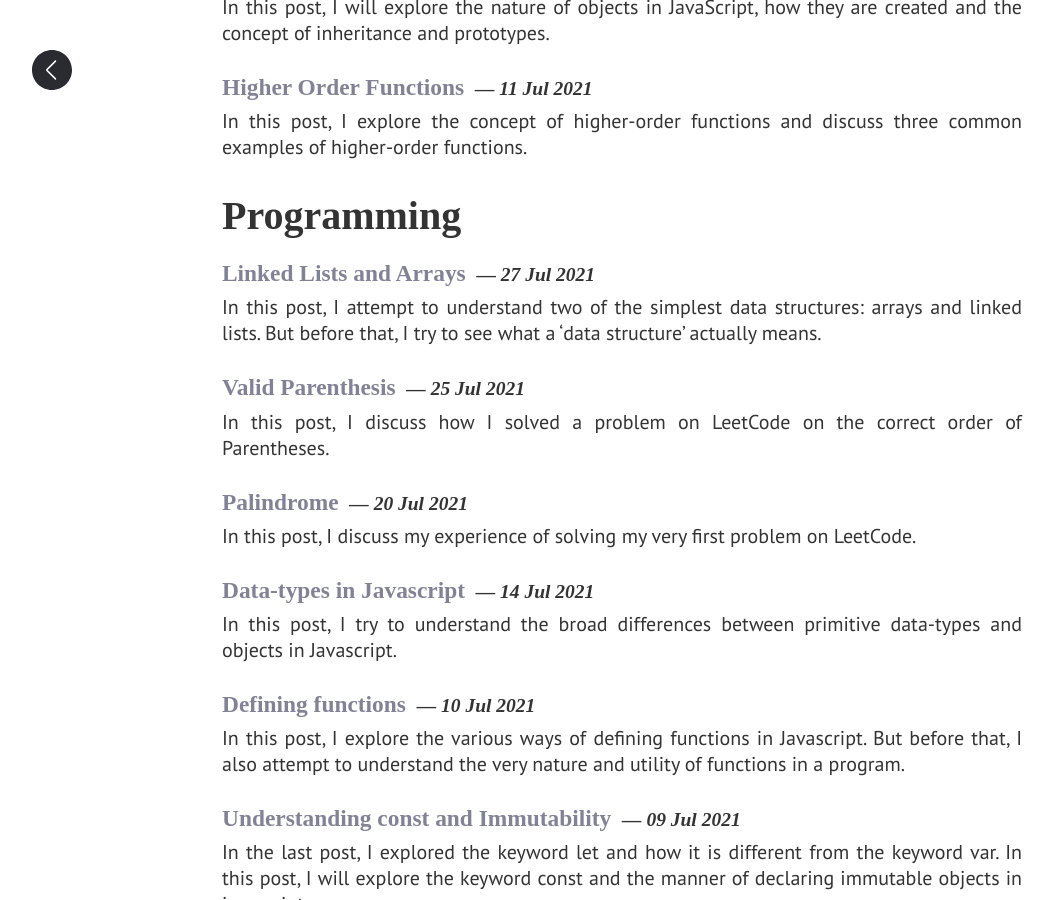
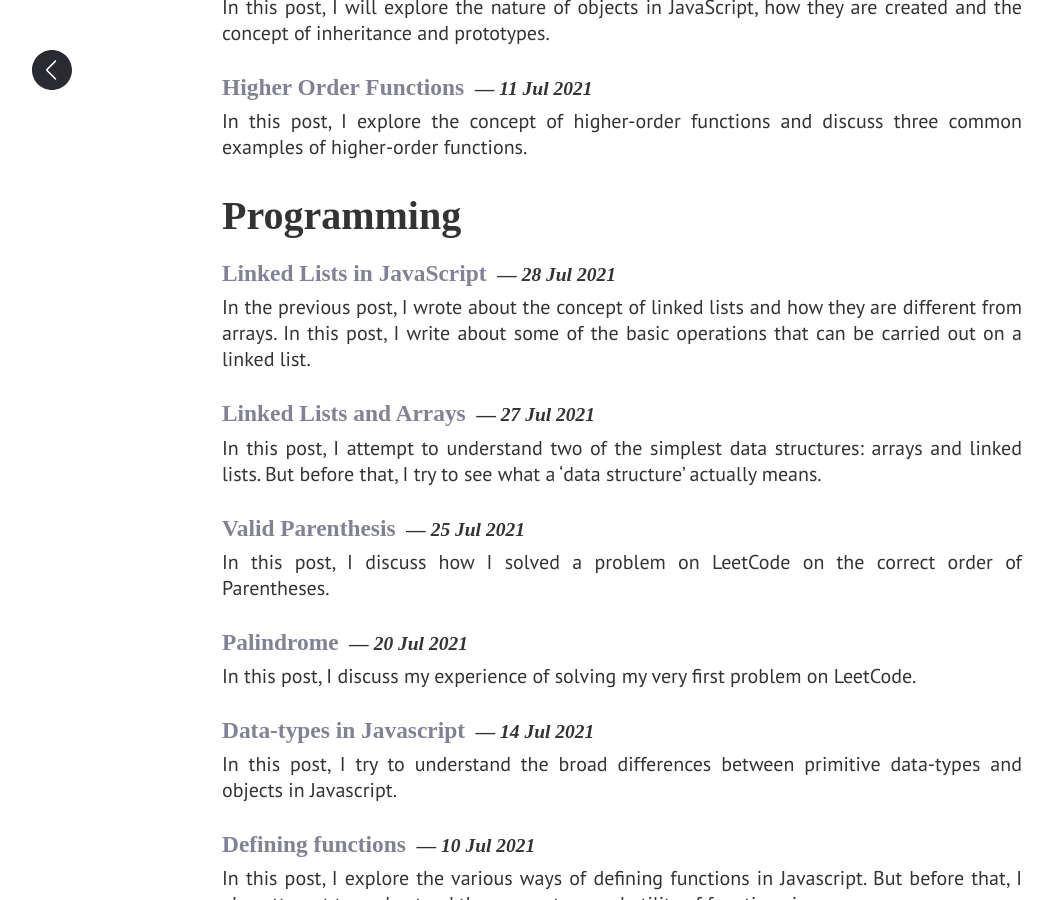
Before and after one commit to oitee/oitee.github.io, a Jekyll site: the page built from index.html, in a window 1280 px wide and 900 px high, scrolled down 330 px. Shown: the whole window, without its empty margins (18-1072 px from the left). Built offline with Jekyll 4.4.1, drawn with Linux system fonts in a browser that asks for light colours; some web fonts are replaced; part of the change alters nothing that is shown.

Commit message:
Uploading a new post on linked lists in JavaScript

````diff
--- a/_posts/2021-07-27-data-structures-arrays-and-linked-lists.md
+++ b/_posts/2021-07-27-data-structures-arrays-and-linked-lists.md
@@ -78,4 +78,4 @@ From the above discussion, the following can be inferred:
 - Linked lists take up greater space per unit than arrays, (as they have to store one or more pointers)
 - It is relatively less burdensome to insert and delete data from a linked list than in an array.
 
-In the next post, I will discuss how to create linked-lists in JavaScript.
+In the [next post](/2021/07/28/linked-lists-in-javascript.html), I will discuss how to create linked-lists in JavaScript.
--- /dev/null
+++ b/_posts/2021-07-28-linked-lists-in-javascript.md
@@ -0,0 +1,173 @@
+---
+layout: post
+title: Linked Lists in JavaScript
+tags: programming
+---
+
+In the [previous post](/2021/07/27/data-structures-arrays-and-linked-lists.html), I wrote about the concept of linked lists and how they are different from arrays. In this post, I write about some of the basic operations that can be carried out on a linked list.
+
+## Creating a linked list
+
+To create a linked list, we need to first write a constructor function that will create each node of the list. Typically, a node will be a JavaScript object created by the constructor function. The constructor will accept one or more values as arguments for storing them as properties in each node object. The constructor will also create one or more properties that will act as pointers to one or more nodes in the list.
+
+In the example below, the constructor function `Node` will assign two properties to each node it creates, namely:  `this.data`, which will store the value passed to `Node` constructor, and `this.next` which will contain the link to the next object in this list. `this.next` will be initially be assigned to `null`.
+
+```js
+function Node(data){
+    this.data = data;
+    this.next = null;
+}
+```
+
+When a new node is created by the constructor function, its `.next` property will point to `null`. So, each time a subsequent node is created within a linked list, it is important link the `.next` property of the previous node to that new node.
+
+```js
+let head = new Node(7);//head node
+head.next = new Node(8);// second node
+head.next.next = new Node(9);// third node
+head.next.next.next = new Node(10);// fourth node
+```
+
+## Converting an array to a linked list
+
+While it is possible to create new nodes by manually linking them to the previous node's `.next` property, it is also possible to do this iteratively. For example, given an array, it is possible to create a linked list using a `for loop` and a temporary variable (say `tail`). During each iteration of the loop, `tail` can be used to point to the last node that was created in the linked list, and `tail.next` can be used to create the next new node in the list. Once the new node is created, `tail` should point to that node: `tail = tail.next`. This will be repeated for each element of the array. However, it is important to store the location of the first node, as a linked list is identified by its head node. Thus, we must create the head node outside the loop, and assign it to the `tail` variable, which can, then, be used to create the subsequent nodes in the list.
+
+Note that, we can use loops to change the `.next` properties of every node (which is, in fact, an object) by using the same variable (`tail`, in this example) because variables act as [mere identifiers to objects](/2021/07/09/understanding-const.html), instead of storing objects themselves.
+
+```js
+function arrayToLinkedList(arr) {
+   //for the head node
+  let head = new Node(arr[0]);
+  let tail = head;
+
+  //creating the linked list iteratively
+  for (let i = 1; i < arr.length; i++) {
+    tail.next = new Node(arr[i]);
+    tail = tail.next;
+  }
+  return head;
+}
+```
+
+## Searching through a linked list
+
+Given a linked list, it is possible to traverse through the entire list to find out if a particular data exists within that list. In the following example, the function `search` accepts two arguments: the head node of a linked list(`list`), and the value of to be searched for(`x`):
+
+```js
+function search(list, x) {
+  while (list != undefined) {
+    if (list.data == x) {
+      return list;
+    }
+    list = list.next;
+  }
+  return;
+}
+//calling search() by passing the head node of the linked list created in the first example
+console.log(search(head, 9)); //Node { data: 9, next: Node { data: 10, next: null } }
+console.log(search(head, 11)); // undefined
+```
+
+## Inserting a new node
+
+As discussed in the [previous post](/2021/07/27/data-structures-arrays-and-linked-lists.html), if we are at liberty to insert a new node anywhere in a linked list, we can simply add a new node at the beginning of the linked list:
+
+```js
+function insertAnyWhere(list, data){
+let newNode = new Node(data);
+newNode.next = list;
+return newNode;
+}
+```
+
+In the above example, the `newNode` points to the new node carrying `data`. The `.next` property of `newNode` points to `list` which is the original head node of the linked list. Finally, `insertAnywhere` returns `newNode` to signal to the caller that this is the new head of the linked list.
+
+It is also possible to insert a new node at a specific location within a linked list. In the following example, the function `insertAfter` accepts three parameters: `list`, `data` and `newData`. It adds a new node carrying `newData` in `list`, after the node that carries `data`:
+
+```js
+function insertAfter(list, data, newData) {
+  let newNode = new Node(newData);
+  //calling the search() function, to find out the node carrying 'data'
+  let targetNode = search(list, data);
+  // returning an appropriate message if 'data' does not exist within 'list'
+  if (targetNode == undefined) {
+    return data + "does not exist";
+  }
+  //checking if the head node is the targetNode
+  //if yes, we will need to change the head node
+  if (targetNode == list) {
+    newNode.next = list;
+    return newNode;
+  }
+  //if the targetNode is any other node in the list
+  //newNode should point to the node after targetNode
+  //and targetNode should point to newNode
+  newNode.next = targetNode.next;
+  targetNode.next = newNode;
+  return list;
+}
+```
+
+Similarly, it is possible to insert an element before a specific node in a linked list. For this, we cannot rely on the `search` function, as we need to know the location of node prior to the target node. Thus, we can create a new function `searchPreviousNode` that returns the node immediately prior to a specific node in a linked list:
+
+```js
+function searchPreviousNode(list, x) {
+  //checking if list exists
+  // and if list points to the last node of the list
+  if (list == undefined || list.next == null) {
+    return;
+  }
+  //loop to find out the node which points to the node that carries x
+  while (list.next != null) {
+    if (list.next.data == x) {
+      return list;
+    }
+    list = list.next;
+  }
+  return;
+}
+```
+
+Now, we can use `searchPreviousNode` to insert a new node immediately prior to a given node:
+
+```js
+function insertBefore(list, data, newData) {
+let newNode = new Node(newData);
+//checking if the head node contains 'data'
+  if (list.data == data) {
+    newNode.next = list;
+    return newNode;
+  }
+//calling searchPreviousNode(), to find the (n-1)th node
+let previous = searchPreviousNode(list, data);
+//checking to see if 'previous' is undefined
+  if (previous == undefined) {
+    return data + "does not exist";
+  }
+//if 'previous' is a node other than the head node,
+//the 'newNode' should point to the node after 'previous' node'
+//and the 'previous' should point to the 'newNode'
+newNode.next = previous.next;
+  previous.next = newNode;
+  return list;
+}
+```
+
+## Deleting a node
+
+To delete a node carrying a specific value, we can rely on `search()` to find that node, and `searchPrevious()` to find the node immediately prior to that node. We can then, link the *(n-1)*th node to the *(n+1)*th node.
+
+```js
+function deletion(list, x){
+    if (list.data == x){
+        return list.next;
+    }
+    let targetNode = search(list, x);
+    if (targetNode == undefined){
+        return x + "does not exist";
+    }
+    let previous = searchPreviousNode(list, x);
+    previous.next = targetNode.next;
+    return list;
+}
+```
````
